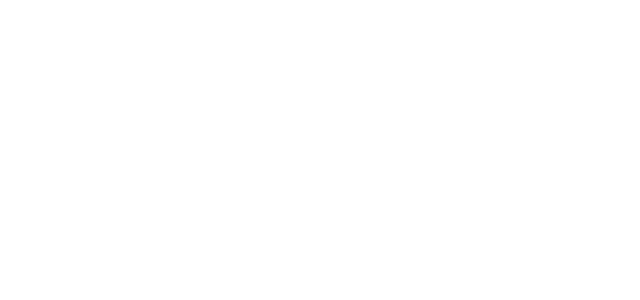
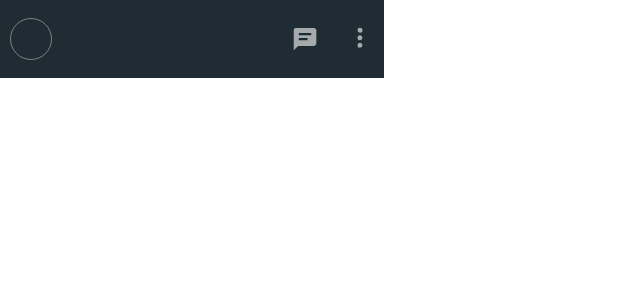
Before and after one commit to anoxco0/sandesh, a React (Create React App) app: page / in a window 1280 px wide. Shown: the top 300 px of the page, without its empty margins (0-640 px from the left). Built offline with nearby package versions, Linux system fonts and the light colour scheme.

Commit message:
contact's navbar ui done

```diff
--- a/src/components/UI/Contacts/Contacts.jsx
+++ b/src/components/UI/Contacts/Contacts.jsx
@@ -6,7 +6,7 @@ import './contacts.css';
 export const Contacts = ()=>{
 
     return (
-        <div>
+        <div className='contacts'>
             <Navbar/>
             <Search/>
             <AllContacts/>
--- a/src/components/UI/Contacts/contacts.css
+++ b/src/components/UI/Contacts/contacts.css
@@ -0,0 +1,5 @@
+.contacts{
+    width: 30%;
+    height: 100vh;
+    overflow-y:scroll;
+}
--- a/src/components/UI/Home/Home.jsx
+++ b/src/components/UI/Home/Home.jsx
@@ -4,7 +4,7 @@ import "./home.css";
 
 export const Home = () => {
   return (
-    <div>
+    <div className="main_home">
       <Contacts />
       <Messege />
     </div>
--- a/src/components/UI/Home/home.css
+++ b/src/components/UI/Home/home.css
@@ -0,0 +1,5 @@
+.main_home{
+    width: 100%;
+    height: 100vh;
+    display: flex;
+}
--- a/src/components/UI/Navbar/Navbar.jsx
+++ b/src/components/UI/Navbar/Navbar.jsx
@@ -1,8 +1,27 @@
-import './navbar.css';
+import { useSelector } from "react-redux";
+import "./navbar.css";
 
-export const Navbar = () =>{
-
-    return (
-        <div></div>
-    )
-}
+export const Navbar = () => {
+  const { theme } = useSelector((store) => store.settingReducer);
+  return (
+    <div className="con_nav" style={{ background: theme[0] }}>
+      <div className="profile_pic">
+        <img src="" alt="" />
+      </div>
+      <div className="con_nav_icons">
+        <svg viewBox="0 0 24 24" width="30px" class="">
+          <path
+            fill="rgba(255, 255, 255, 0.6)"
+            d="M19.005 3.175H4.674C3.642 3.175 3 3.789 3 4.821V21.02l3.544-3.514h12.461c1.033 0 2.064-1.06 2.064-2.093V4.821c-.001-1.032-1.032-1.646-2.064-1.646zm-4.989 9.869H7.041V11.1h6.975v1.944zm3-4H7.041V7.1h9.975v1.944z"
+          ></path>
+        </svg>
+        <svg viewBox="0 0 24 24" width="30px"class="">
+          <path
+            fill="rgba(255, 255, 255, 0.6)"
+            d="M12 7a2 2 0 1 0-.001-4.001A2 2 0 0 0 12 7zm0 2a2 2 0 1 0-.001 3.999A2 2 0 0 0 12 9zm0 6a2 2 0 1 0-.001 3.999A2 2 0 0 0 12 15z"
+          ></path>
+        </svg>
+      </div>
+    </div>
+  );
+};
--- a/src/components/UI/Navbar/navbar.css
+++ b/src/components/UI/Navbar/navbar.css
@@ -0,0 +1,21 @@
+.con_nav{
+    width: calc (100% - 19px);
+    height: 59px;
+    display: flex;
+    padding: 9.5px;
+    align-items: center;
+    justify-content: space-between;
+}
+.profile_pic{
+    width: 40px;
+    height: 40px;
+    border: 1px solid gray;
+    border-radius: 50%;
+}
+
+.con_nav_icons{
+    display: flex;
+    height: 59px;
+    align-items: center;
+    gap: 25px;
+}
--- a/src/components/UI/Searchbar/Search.jsx
+++ b/src/components/UI/Searchbar/Search.jsx
@@ -1,10 +1,29 @@
-import './search.css';
+import "./search.css";
 
-export const Search = () =>{
-
-    return (
-        <div>
-
-        </div>
-    )
-}
+export const Search = () => {
+  return (
+    <div>
+      {/* <div>
+        <svg viewBox="0 0 24 24" width="24" height="24" class="">
+          <path
+            fill="currentColor"
+            d="M15.009 13.805h-.636l-.22-.219a5.184 5.184 0 0 0 1.256-3.386 5.207 5.207 0 1 0-5.207 5.208 5.183 5.183 0 0 0 3.385-1.255l.221.22v.635l4.004 3.999 1.194-1.195-3.997-4.007zm-4.808 0a3.605 3.605 0 1 1 0-7.21 3.605 3.605 0 0 1 0 7.21z"
+          ></path>
+        </svg>
+        <svg viewBox="0 0 24 24" width="24" height="24" class="">
+          <path
+            fill="currentColor"
+            d="M15.009 13.805h-.636l-.22-.219a5.184 5.184 0 0 0 1.256-3.386 5.207 5.207 0 1 0-5.207 5.208 5.183 5.183 0 0 0 3.385-1.255l.221.22v.635l4.004 3.999 1.194-1.195-3.997-4.007zm-4.808 0a3.605 3.605 0 1 1 0-7.21 3.605 3.605 0 0 1 0 7.21z"
+          ></path>
+        </svg>
+        <input type="text" name="" id="" />
+        <svg viewBox="0 0 24 24" width="24" height="24" class="">
+          <path
+            fill="currentColor"
+            d="M10 18.1h4v-2h-4v2zm-7-12v2h18v-2H3zm3 7h12v-2H6v2z"
+          ></path>
+        </svg>
+      </div> */}
+    </div>
+  );
+};
```
